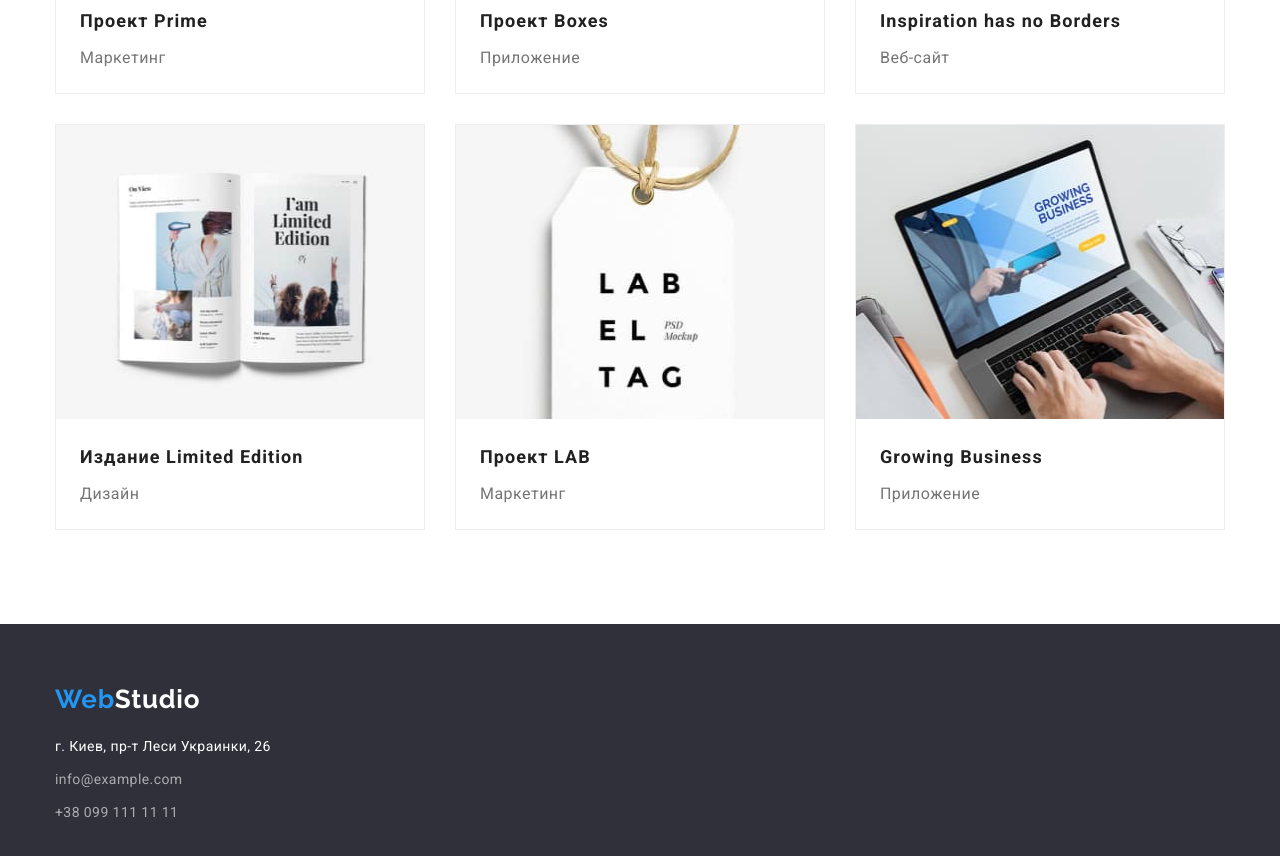
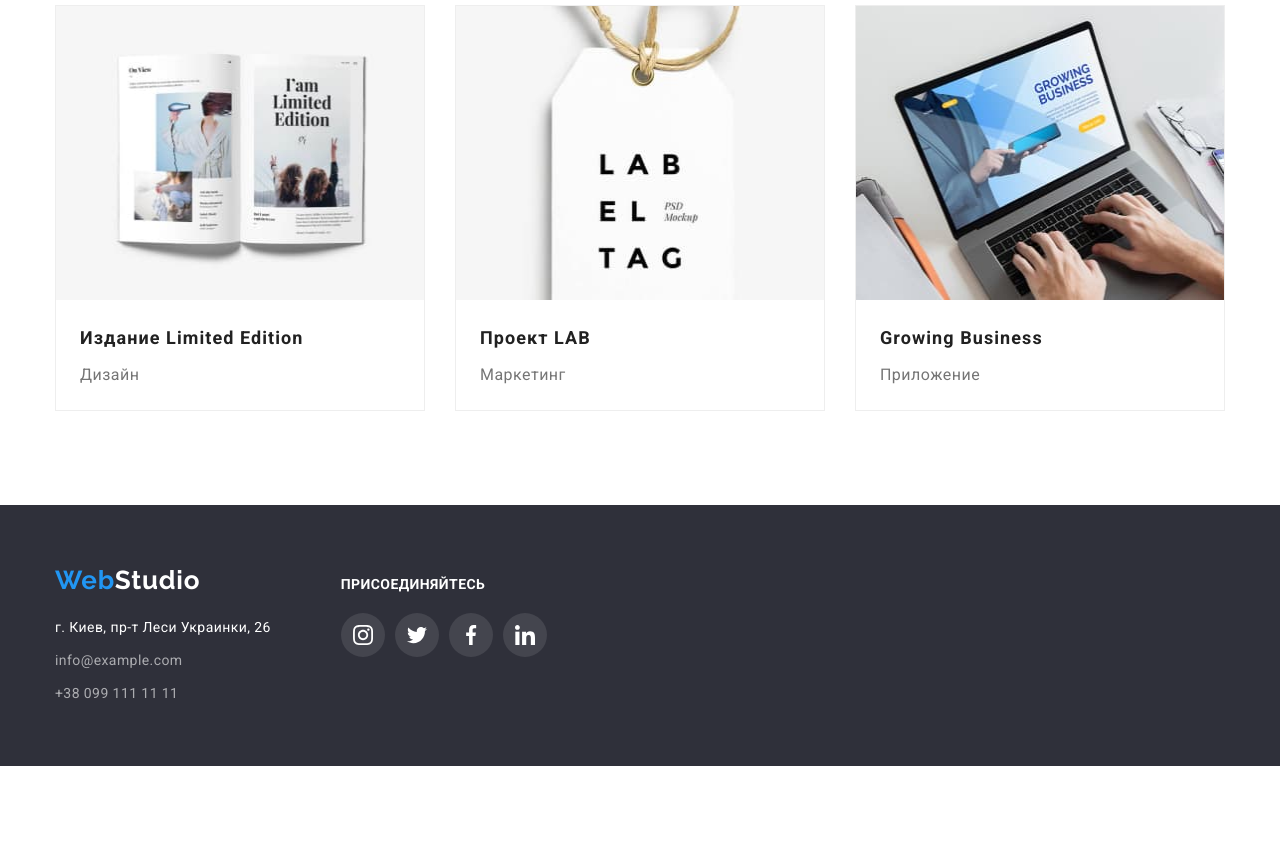
Before and after one commit to shevchenko-andrey/goit-markup-hw-04, a plain HTML site: page portfolio.html in a window 1280 px wide. Shown: the part 1130-1986 px from the top of the page. After the commit the page ends 1896 px from the top, so only its background shows below. Drawn offline with nearby package versions, Linux system fonts and the light colour scheme.

Commit message:
Добавляет все svg иконки

```diff
--- a/css/styles.css
+++ b/css/styles.css
@@ -54,6 +54,11 @@ body {
   padding-top: 94px;
   padding-bottom: 94px;
 }
+.social-link:hover,
+.social-link:focus {
+  fill: #ffffff;
+  background-color: var(--accent-color);
+}
 
 /* ============= COMPONENTS ============= */
 .section-title {
@@ -76,6 +81,21 @@ body {
   clip: rect(0 0 0 0);
   clip-path: inset(50%);
   margin: -1px;
+}
+.social-list {
+  display: flex;
+  flex-wrap: wrap;
+  justify-content: center;
+  align-items: center;
+}
+.social-link {
+  display: flex;
+  justify-content: center;
+  align-items: center;
+
+  width: 44px;
+  height: 44px;
+  border-radius: 50%;
 }
 
 /* =====================HEADER=======================*/
@@ -301,26 +321,10 @@ body {
   letter-spacing: var(--master-leter-spacing);
   color: var(--master-text-color);
 }
-.social-list {
-  display: flex;
-  flex-wrap: wrap;
-  justify-content: center;
-  align-items: center;
-}
-.social-link {
-  display: flex;
-  justify-content: center;
-  align-items: center;
+
+.social-link-gray {
   fill: #afb1b8;
-  width: 44px;
-  height: 44px;
-  border-radius: 50%;
   background-color: #ffffff;
-}
-.social-link:hover,
-.social-link:focus {
-  fill: #ffffff;
-  background-color: var(--accent-color);
 }
 /* ===================regular-clients================== */
 .regular-clients-list {
@@ -352,6 +356,10 @@ body {
   background-color: #2f303a;
   padding-top: 60px;
   padding-bottom: 60px;
+}
+.footer-container {
+  display: flex;
+  flex-wrap: wrap;
 }
 .logo-footer {
   display: inline-block;
@@ -392,6 +400,32 @@ body {
 .location:focus,
 .address-company:focus {
   color: var(--accent-color);
+}
+.join-container {
+  display: flex;
+  flex-wrap: wrap;
+  flex-direction: column;
+  margin-left: 70px;
+  margin-top: 12px;
+}
+.social-list-header {
+  margin-left: -10px;
+}
+.social-item-header {
+  margin-left: 10px;
+}
+.join {
+  margin-bottom: 20px;
+  font-weight: 700;
+  font-size: 14px;
+  line-height: 1.14;
+  letter-spacing: var(--master-leter-spacing);
+  text-transform: uppercase;
+  color: #ffffff;
+}
+.social-link-white {
+  background: rgba(255, 255, 255, 0.1);
+  fill: #ffffff;
 }
 /* ======================PORTFOLIO============================= */
 /* =====================ART GALLERY========== */
@@ -443,7 +477,9 @@ body {
   background-color: #ffffff;
   padding: 20px 24px;
 }
-.gallery-item:hover {
+.work-reference:hover,
+.work-reference:focus {
+  display: block;
   box-shadow: 0px 1px 1px rgba(0, 0, 0, 0.12), 0px 4px 4px rgba(0, 0, 0, 0.06),
     1px 4px 6px rgba(0, 0, 0, 0.16);
 }
--- a/portfolio.html
+++ b/portfolio.html
@@ -29,11 +29,11 @@
           >
           <ul class="list menu">
             <li class="menu-item">
-              <a class="menu-link link" href="./index.html">Студия</a>
+              <a class="menu-link link current" href="">Студия</a>
             </li>
 
             <li class="menu-item">
-              <a class="link menu-link current" href="./portfolio.html">Портфолио</a>
+              <a class="link menu-link" href="./portfolio.html">Портфолио</a>
             </li>
 
             <li class="menu-item">
@@ -43,13 +43,15 @@
         </nav>
         <ul class="list header-list">
           <li class="contact-list">
-            <svg class="header-icon>
-              <use href="./"></use>
+            <svg class="mail-icon" width="16" height="12">
+              <use href="./images/sprite.svg#icon-envelope"></use>
             </svg>
             <a class="contact-link link" href="mailto:info@devstudio.com">info@devstudio.com</a>
           </li>
-
           <li class="contact-list">
+            <svg class="phone-icon" width="10" height="16">
+              <use href="./images/sprite.svg#icon-phone"></use>
+            </svg>
             <a class="contact-link link" href="tel:+380961111111">+38 096 111 11 11</a>
           </li>
         </ul>
@@ -200,7 +202,8 @@
     </main>
     <!--=======================================footer=======================================-->
     <footer class="footer">
-      <div class="container">
+      <div class="container footer-container">
+        <div class="">
         <a class="logo-footer link" href="./index.html">
           <span class="logo-edd-color">Web</span>Studio</a
         >
@@ -224,6 +227,42 @@
           </ul>
         </address>
       </div>
+        <div class="join-container">
+          <p class="join">присоединяйтесь</p>
+          <ul class="social-list social-list-header list">
+                  <li class="social-item social-item-header">
+                    <a href="" class="social-link social-link-white">
+                      <svg class="social-icon" width="20px" height="20px">
+                        <use href="./images/sprite.svg#icon-instagram"></use>
+                      </svg>
+                    </a>
+                  </li>
+                  <li class="social-item social-item-header">
+                    <a href="" class="social-link social-link-white">
+                      <svg class="social-icon" width="20px" height="20px">
+                        <use href="./images/sprite.svg#icon-twitter"></use>
+                      </svg>
+                    </a>
+                  </li>
+                  <li class="social-item social-item-header">
+                    <a href="" class="social-link social-link-white">
+                      <svg class="social-icon" width="20px" height="20px">
+                        <use href="./images/sprite.svg#icon-facebook"></use>
+                      </svg>
+                    </a>
+                  </li>
+                  <li class="social-item social-item-header">
+                    <a href="" class="social-link social-link-white">
+                      <svg class="social-icon" width="20px" height="20px">
+                        <use href="./images/sprite.svg#icon-linkedin"></use>
+                      </svg>
+                    </a>
+                  </li>
+                </ul>
+              </div>
+          </ul>
+        </div>
+      </div>
     </footer>
   </body>
 </html>
```
Also changed, not shown: index.html (+54 -17 lines).
